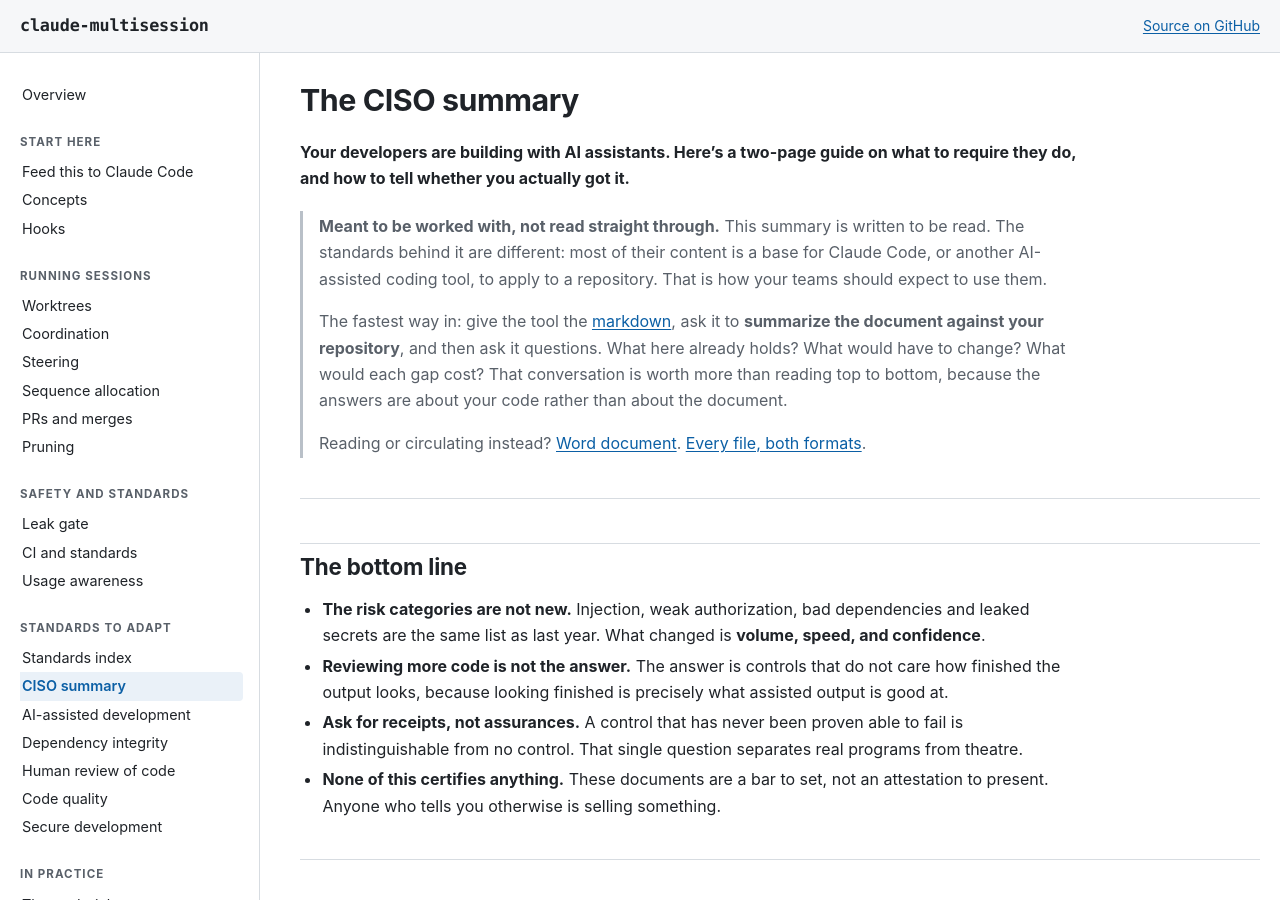
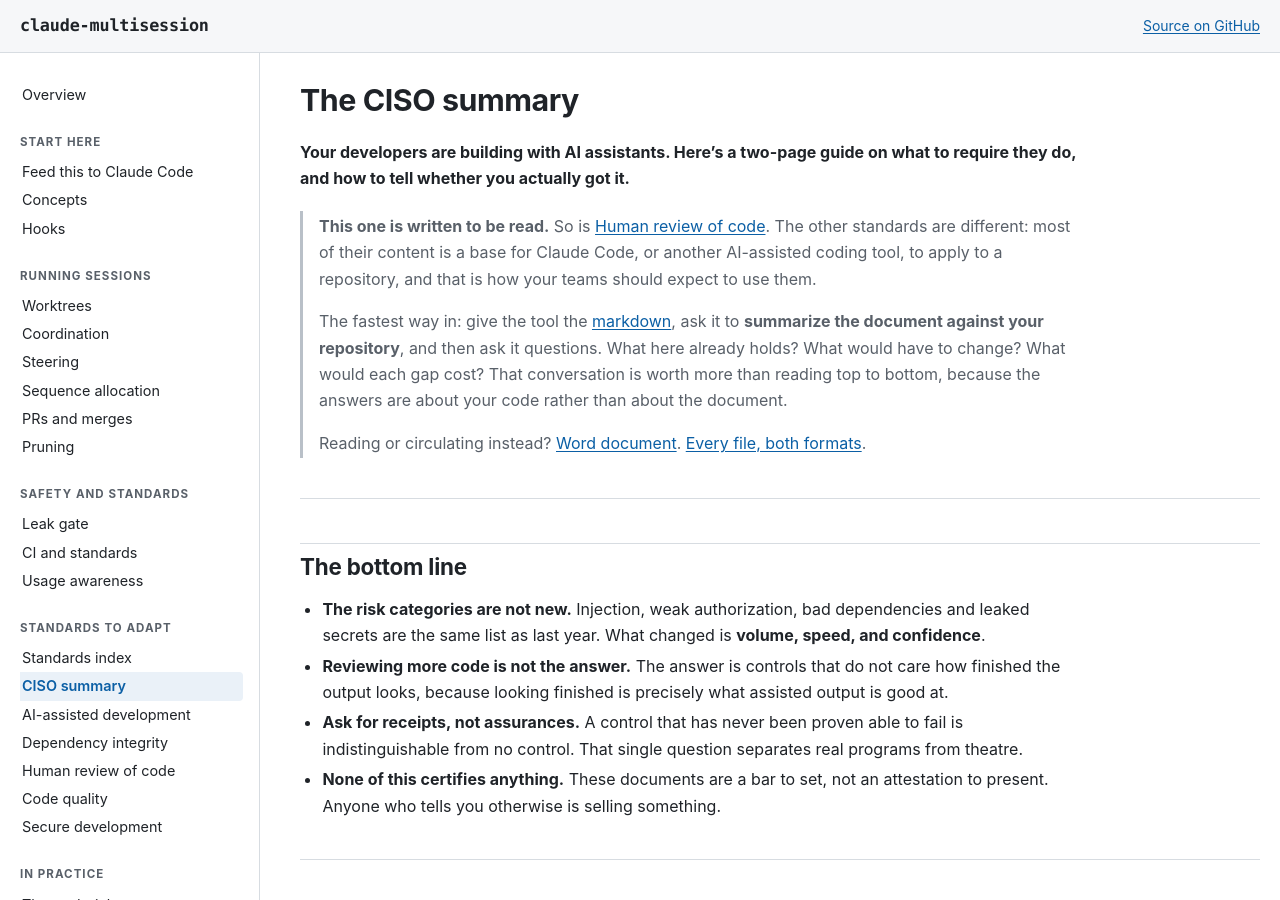
Before and after one commit to wshallwshall/claude-multisession, a Jekyll site: the page built from docs/standards/CISO-SUMMARY.md, in a window 1280 px wide and 900 px high. Built offline with Jekyll 4.4.1, drawn with Linux system fonts in a browser that asks for light colours; our own code applies the rules of GitHub Pages for plain Markdown files.

Commit message:
docs(standards): name both documents written for people, not one
The overview said the CISO summary was the exception to the hand-it-to-a-tool
advice. Two documents are: the CISO summary and Human review of code. The second
had its agent-facing block removed earlier today precisely because it is written
to be read, so the overview was one edit behind.

Both are now named and linked at the point the advice is given.

The CISO summary's own opening carried the same stale claim from the other side
-- "the standards behind it are different" implied all of them are agent-facing.
It now says this one is written to be read, so is Human review of code, and the
others are different. Two places, one fact, and they agree.

OVERVIEW.docx and CISO-SUMMARY.docx regenerated. Verified: check-ascii clean, 35
tests pass.

```diff
--- a/docs/standards/CISO-SUMMARY.md
+++ b/docs/standards/CISO-SUMMARY.md
@@ -3,10 +3,9 @@
 **Your developers are building with AI assistants. Here's a two-page guide on what to require they
 do, and how to tell whether you actually got it.**
 
-> **Meant to be worked with, not read straight through.** This summary is written to be read. The
-> standards behind it are different: most of their content is a base for
-> Claude Code, or another AI-assisted coding tool, to apply to a repository. That is how your
-> teams should expect to use them.
+> **This one is written to be read.** So is [Human review of code](REVIEW-DEPTH.md). The other
+> standards are different: most of their content is a base for Claude Code, or another AI-assisted
+> coding tool, to apply to a repository, and that is how your teams should expect to use them.
 >
 > The fastest way in: give the tool the
 > [markdown](https://raw.githubusercontent.com/wshallwshall/claude-multisession/main/docs/standards/CISO-SUMMARY.md), ask it to
```
Also changed, not shown: docs/standards/OVERVIEW.md (+2 -1 lines), 2 other files.
